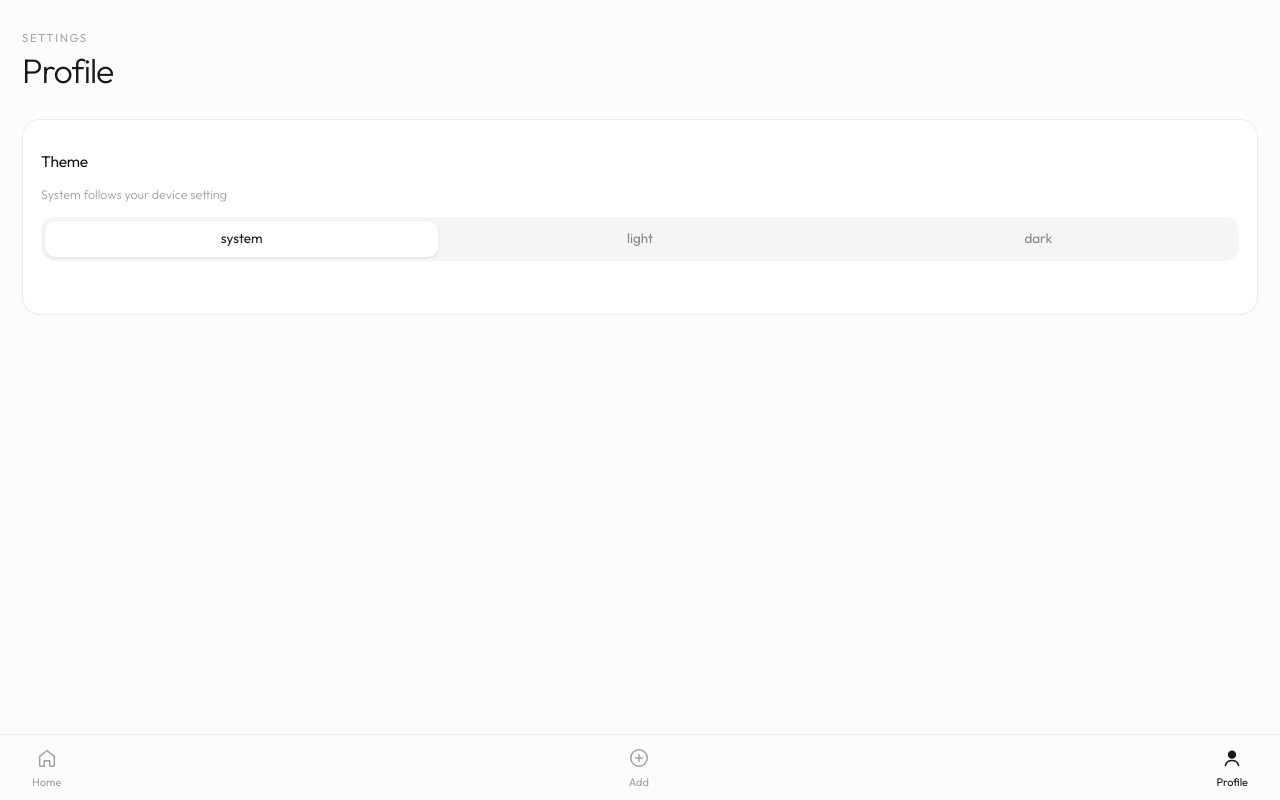
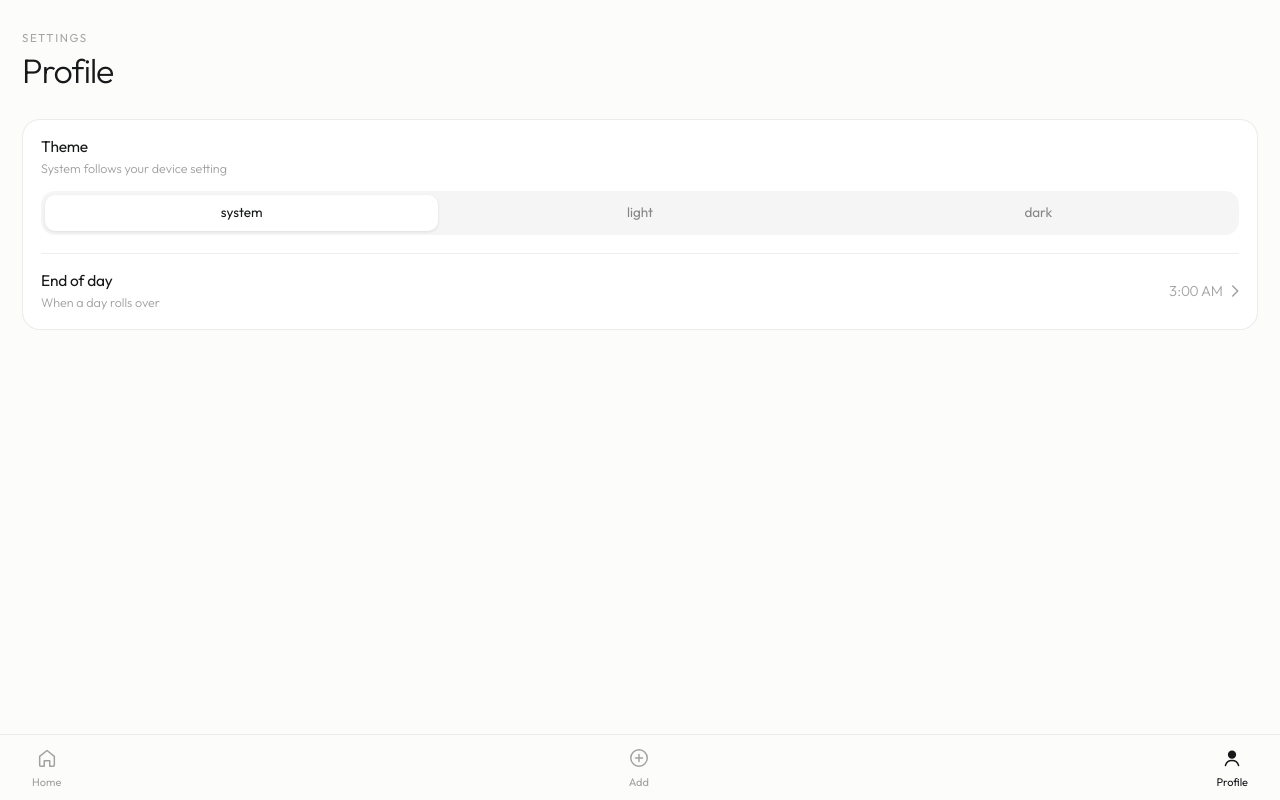
Before and after one commit to lmohade3l/streaks, a Next.js app: page /profile in a window 1280 px wide. Built offline with nearby package versions, Linux system fonts and the light colour scheme.

Commit message:
feat: profile: end of the day section ui

```diff
--- a/app/profile/Profile.module.css
+++ b/app/profile/Profile.module.css
@@ -103,3 +103,41 @@
     justify-content: center;
     align-items: center;
 }
+
+.list {
+    display: flex;
+    justify-content: space-between;
+    width: 100%;
+}
+
+.listLeadingContainer {
+    display: flex;
+    flex-direction: column;
+    gap: 0;
+}
+
+.listTrailingContainer {
+    display: flex;
+    align-items: center;
+    gap: 9px;
+    font-style: normal;
+    font-variant: tabular-nums;
+    font-size-adjust: none;
+    font-language-override: normal;
+    font-kerning: auto;
+    font-optical-sizing: auto;
+    font-feature-settings: normal;
+    font-variation-settings: normal;
+    font-weight: 300;
+    font-stretch: normal;
+    font-size: 14.5px;
+    line-height: 1;
+    font-family: Outfit, sans-serif;
+    color: var(--ink-40);
+}
+
+.divider {
+    border-top: 1px solid var(--ink-07);
+    margin-left: 18px;
+    margin-right: 18px;
+}
--- a/app/profile/page.tsx
+++ b/app/profile/page.tsx
@@ -1,5 +1,6 @@
 import { THEME_OPTIONS } from '@/lib/theme'
 import s from './Profile.module.css'
+import ChevronRight from '@/public/icons/chevron-right.svg'
 
 export default function Profile() {
     const active = THEME_OPTIONS[0]
@@ -14,8 +15,8 @@ export default function Profile() {
                 <div className={s.itemsContainer}>
                     {/* theme */}
                     <div className={s.itemBox}>
-                        <p className={s.itemLabel}>Theme</p>
-                        <p className={s.itemSupport}>System follows your device setting</p>
+                        <div className={s.itemLabel}>Theme</div>
+                        <div className={s.itemSupport}>System follows your device setting</div>
                         <div className={s.themeOptionsContainer}>
                             {THEME_OPTIONS?.map((o) => (
                                 <div key={o} className={`${s.themeOption} ${o===active ? s.active : ''}`}>{o}</div>
@@ -23,10 +24,22 @@ export default function Profile() {
                         </div>
                     </div>
 
+                    <div className={s.divider}/>
 
                     {/* end of the day */}
                     <div className={s.itemBox}>
+                        <div className={s.list}>
+                            <div className={s.listLeadingContainer}>
+                                <div className={s.itemLabel}>End of day</div>
+                                <div className={s.itemSupport}>When a day rolls over</div>
+                            </div>
 
+                            <div className={s.listTrailingContainer}>
+                                <div>{'3:00 AM'}</div>
+                                <ChevronRight />
+                            </div>
+
+                        </div>
                     </div>
                 </div>
             </div>
```
Also changed, not shown: public/icons/chevron-right.svg (added).
